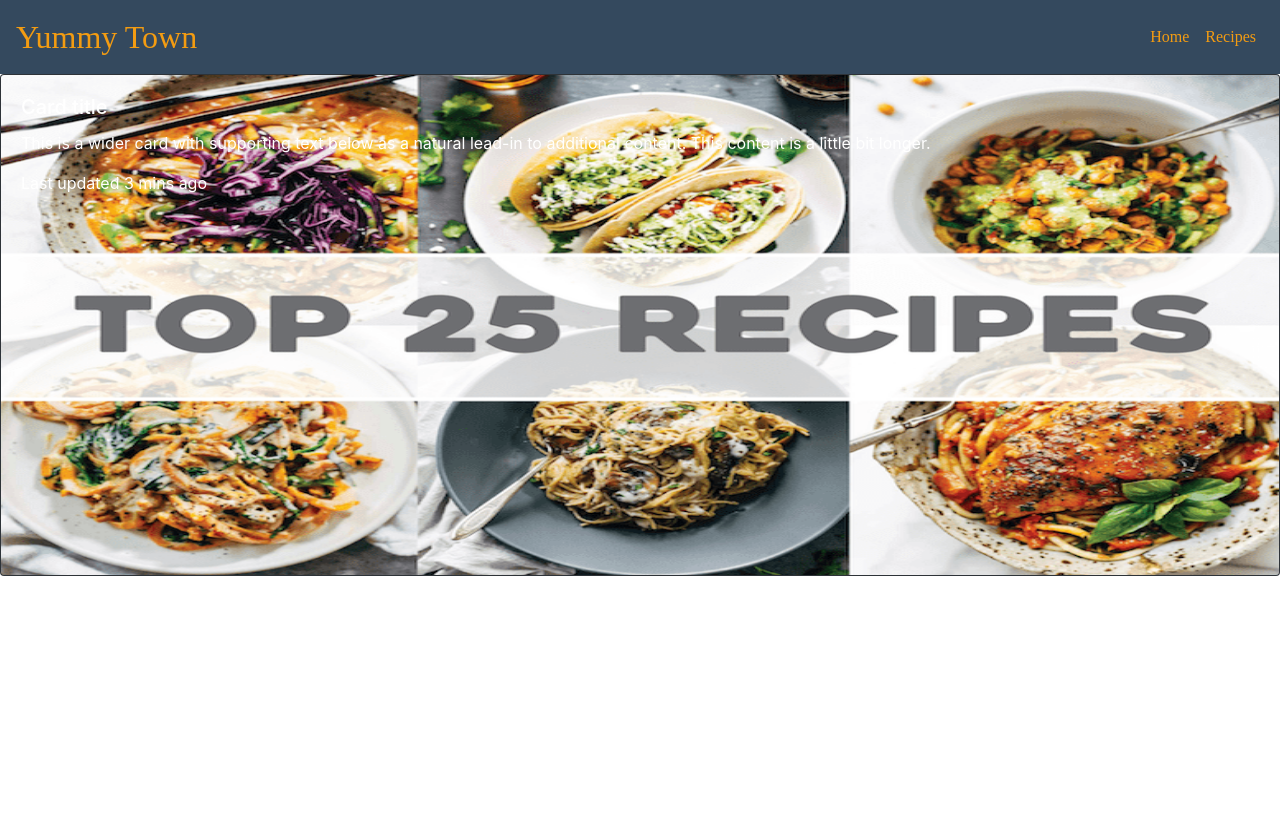
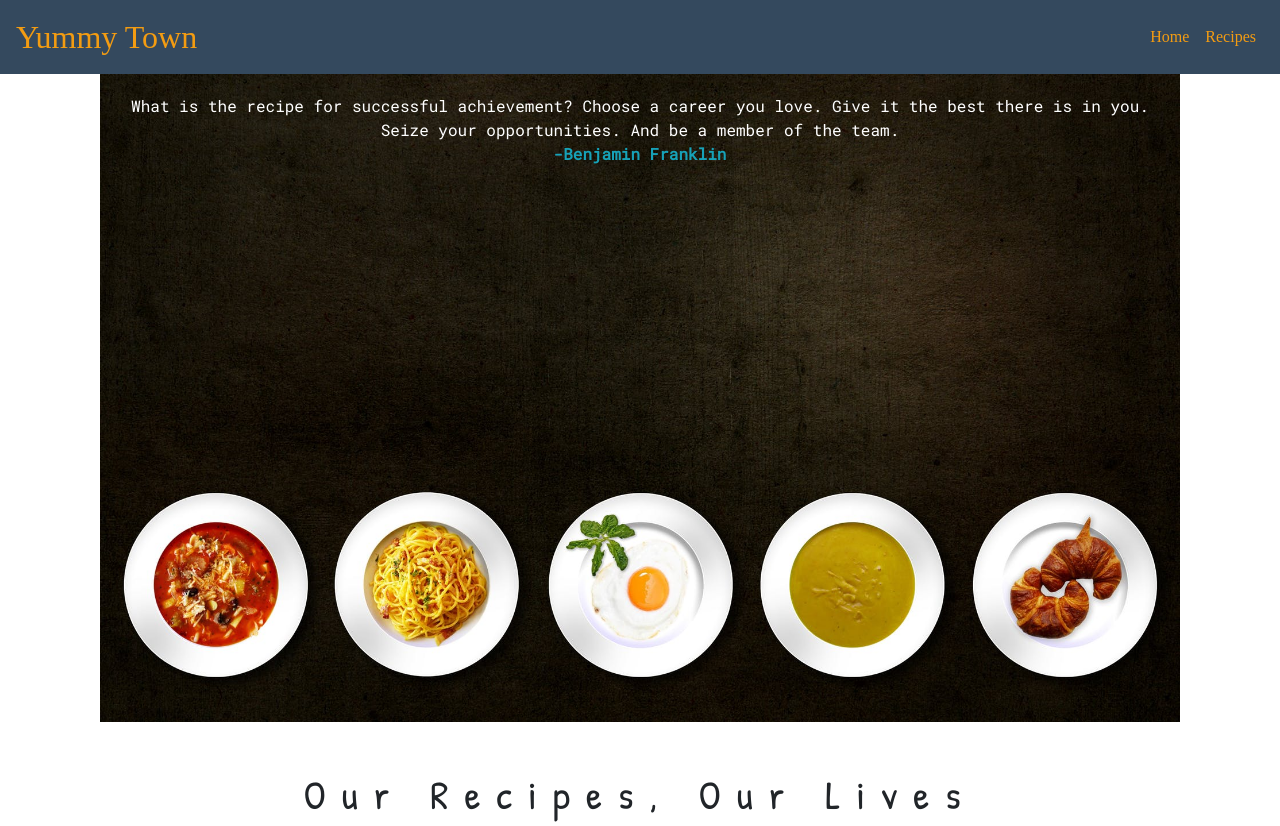
Before and after one commit to foolan-bhosale/practice, a React (Create React App) app: page / in a window 1280 px wide. Before the commit the page ends 800 px from the top, so only its background shows below. Built offline with nearby package versions, Linux system fonts and the light colour scheme; a web font is replaced by a local one.

Commit message:
updated home component

```diff
--- a/public/index.html
+++ b/public/index.html
@@ -14,6 +14,8 @@
     <link href="https://fonts.googleapis.com/css?family=Lexend+Giga&display=swap" rel="stylesheet">
     <link href="https://fonts.googleapis.com/css?family=Lexend+Deca&display=swap" rel="stylesheet">
     <link href="https://fonts.googleapis.com/css?family=Assistant&display=swap" rel="stylesheet">
+    <link href="https://fonts.googleapis.com/css?family=Patrick+Hand&display=swap" rel="stylesheet">
+    <link href="https://fonts.googleapis.com/css?family=Roboto+Mono&display=swap" rel="stylesheet">
     <!--
       manifest.json provides metadata used when your web app is installed on a
       user's mobile device or desktop. See https://developers.google.com/web/fundamentals/web-app-manifest/
--- a/src/components/Home/Home.css
+++ b/src/components/Home/Home.css
@@ -1,9 +1,7 @@
-#text {
-    font-size: 100px;
-    color: Red;
+h1 {
+    font-family: 'Patrick Hand', bold;
+    letter-spacing: 1rem;
 }
-
-/* .home-carousel {
-    position: absolute;
-    top: 0;
-} */
+p {
+    font-family: 'Roboto Mono', monospace;
+}
--- a/src/components/Home/Home.js
+++ b/src/components/Home/Home.js
@@ -1,22 +1,24 @@
 import React from 'react';
 
-import recipe from '../../assets/images/recipe.jpg';
+import home from '../../assets/images/home.jpeg';
 
 import './Home.css';
 
 function Home() {
     return (
-        <div className='home-carousel'>
-            <div className='card bg-dark text-white'>
-                <img src={recipe} className='card-img' alt='recipe-img' height={'500px'} />
-                <div className='card-img-overlay'>
-                    <h5 className='card-title'>Card title</h5>
-                    <p className='card-text'>
-                        This is a wider card with supporting text below as a natural lead-in to additional content. This
-                        content is a little bit longer.
+        <div className='container'>
+            <div className='container col-12'>
+                <img src={home} alt='image' className='img-fluid h-auto' />
+                <div className='position-absolute card-img-overlay'>
+                    <p className='text-white text-center'>
+                        What is the recipe for successful achievement? Choose a career you love. Give it the best there
+                        is in you. Seize your opportunities. And be a member of the team.<br />
+                        <strong className='text-info'>-Benjamin Franklin</strong>
                     </p>
-                    <p className='card-text'>Last updated 3 mins ago</p>
                 </div>
+            </div>
+            <div className='col-md-12 mt-5'>
+                <h1 className='text-center'>Our Recipes, Our Lives</h1>
             </div>
         </div>
     );
--- a/src/components/Search/Search.js
+++ b/src/components/Search/Search.js
@@ -3,7 +3,10 @@ import React from 'react';
 function Search(props) {
     const {handleSubmit, handleChange, searchString} = props;
     return (
-        <form onSubmit={handleSubmit} className='mb-5 mt-4 w-75 ml-5 input-group'>
+        <form
+            onSubmit={handleSubmit}
+            className='mb-5 mt-4 ml-1 input-group justify-content-center d-flex align-items-center'
+        >
             <input
                 type='text'
                 name='searchString'
```
Also changed, not shown: src/components/Home/Intro.js (+1 -11 lines), src/assets/images/home.jpeg (added).
